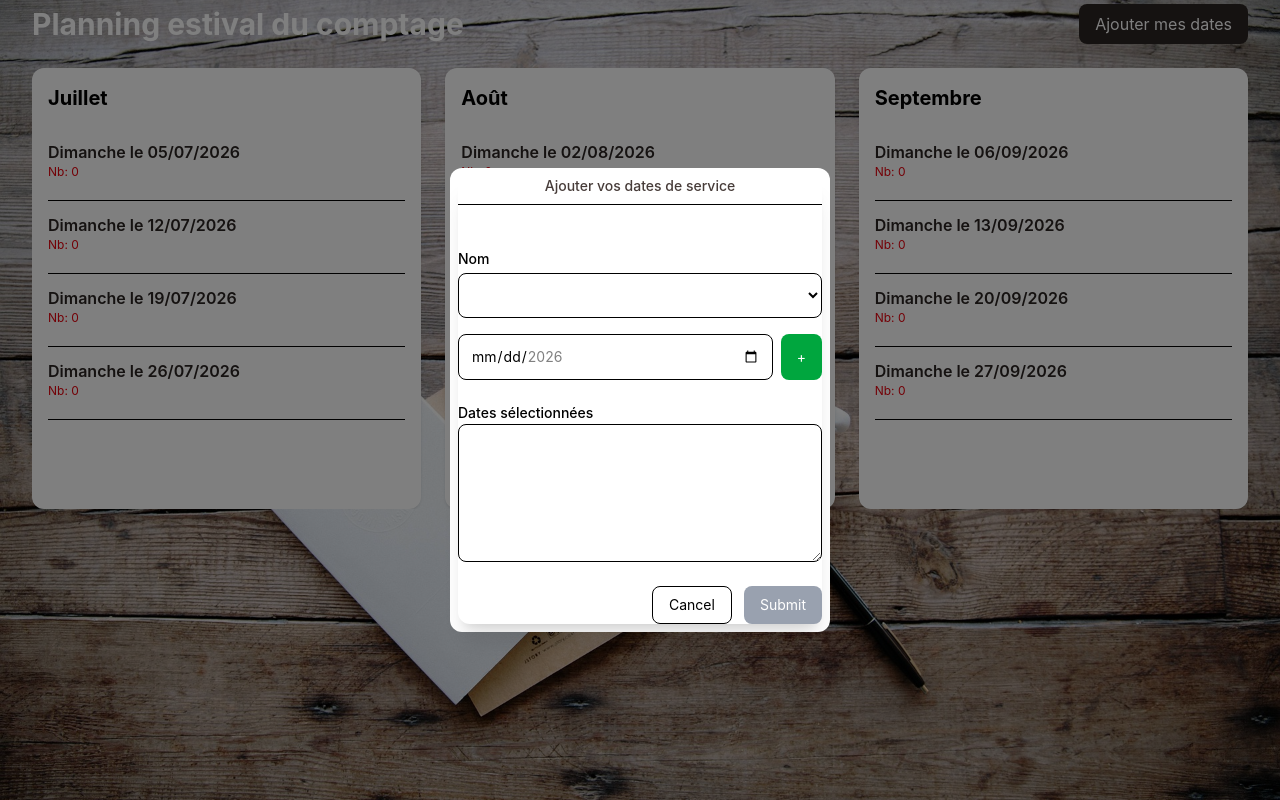
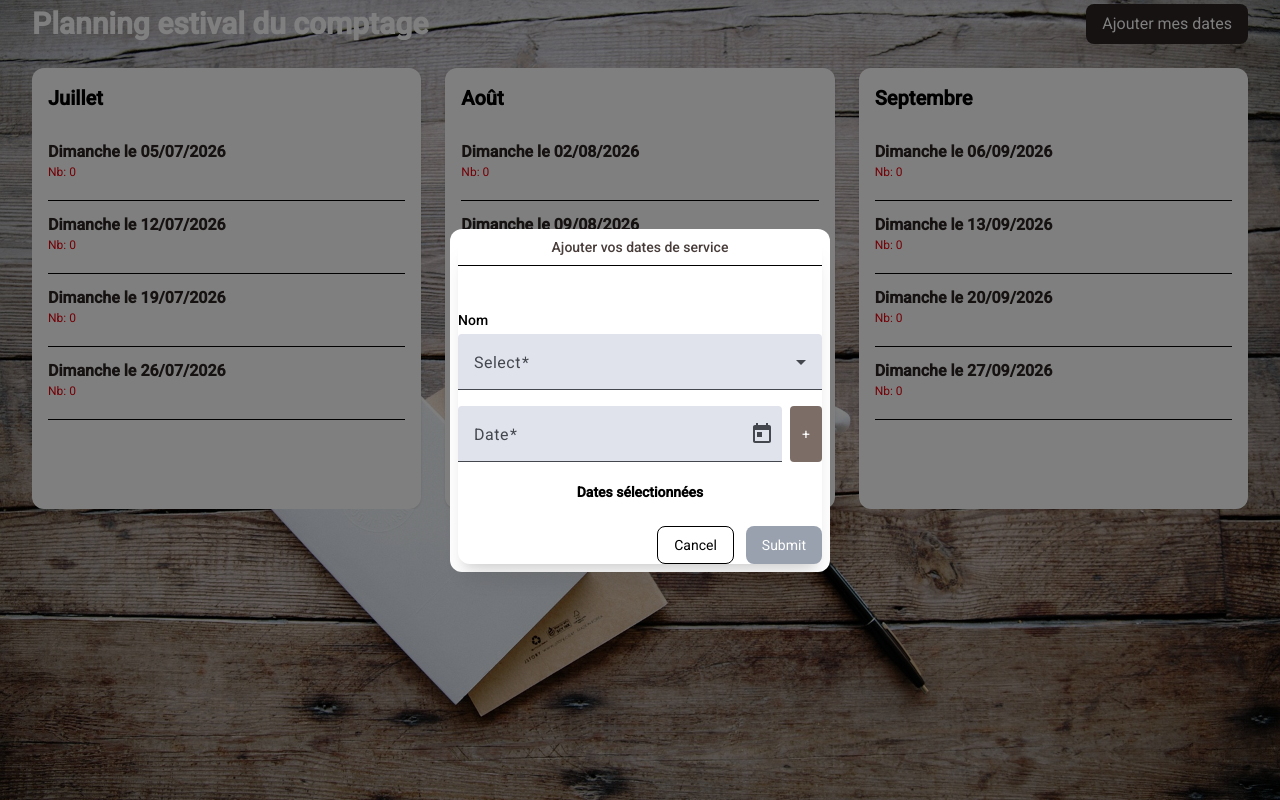
Before and after one commit to rueduweb/counting-planning, an Angular app: page /planning in a window 1280 px wide. Both pictures are taken after a click on the button "Ajouter mes dates". Built offline with nearby package versions, Linux system fonts and the light colour scheme.

Commit message:
design remake with angular material and tailwind

```diff
--- a/angular.json
+++ b/angular.json
@@ -54,6 +54,7 @@
               }
             ],
             "styles": [
+              "@angular/material/prebuilt-themes/azure-blue.css",
               "src/styles.scss"
             ],
             "scripts": []
@@ -113,6 +114,7 @@
               }
             ],
             "styles": [
+              "@angular/material/prebuilt-themes/azure-blue.css",
               "src/styles.scss"
             ],
             "scripts": []
--- a/package.json
+++ b/package.json
@@ -13,10 +13,12 @@
   "private": true,
   "dependencies": {
     "@angular/animations": "^19.1.0",
+    "@angular/cdk": "^19.2.19",
     "@angular/common": "^19.1.0",
     "@angular/compiler": "^19.1.0",
     "@angular/core": "^19.1.0",
     "@angular/forms": "^19.1.0",
+    "@angular/material": "^19.2.19",
     "@angular/platform-browser": "^19.1.0",
     "@angular/platform-browser-dynamic": "^19.1.0",
     "@angular/router": "^19.1.0",
--- a/src/app/app.config.ts
+++ b/src/app/app.config.ts
@@ -1,8 +1,20 @@
 import { ApplicationConfig, provideZoneChangeDetection } from '@angular/core';
 import { provideRouter } from '@angular/router';
+import { provideNativeDateAdapter } from '@angular/material/core'
+import { MAT_FORM_FIELD_DEFAULT_OPTIONS } from '@angular/material/form-field';
 
 import { routes } from './app.routes';
 
 export const appConfig: ApplicationConfig = {
-  providers: [provideZoneChangeDetection({ eventCoalescing: true }), provideRouter(routes)]
+  providers: [
+    provideZoneChangeDetection({ eventCoalescing: true }),
+    provideRouter(routes),
+    provideNativeDateAdapter(),
+    {
+      provide: MAT_FORM_FIELD_DEFAULT_OPTIONS,
+      useValue: {
+        subscriptSizing: 'dynamic'
+      }
+    }
+  ]
 };
--- a/src/app/core/constants/persons.constant.ts
+++ b/src/app/core/constants/persons.constant.ts
@@ -17,3 +17,24 @@ export const PERSON_NAMES: string[] = [
   'Jocelyne',
   'Marcelle'
 ]
+
+export const AVAILABLE_DATES: Date[] = [
+  // Juillet 2026
+  new Date(2026, 6, 5),
+  new Date(2026, 6, 12),
+  new Date(2026, 6, 19),
+  new Date(2026, 6, 26),
+
+  // Août 2026
+  new Date(2026, 7, 2),
+  new Date(2026, 7, 9),
+  new Date(2026, 7, 16),
+  new Date(2026, 7, 23),
+  new Date(2026, 7, 30),
+
+  // Septembre 2026
+  new Date(2026, 8, 6),
+  new Date(2026, 8, 13),
+  new Date(2026, 8, 20),
+  new Date(2026, 8, 27),
+];
--- a/src/app/feature-planning/planning-form/planning-form.component.html
+++ b/src/app/feature-planning/planning-form/planning-form.component.html
@@ -23,7 +23,7 @@
         Nom
       </label>
 
-      <select
+      <!-- <select
         formControlName="name"
         class="w-full border rounded-lg p-3"
       >
@@ -31,7 +31,17 @@
         @for(person of personNames(); track person){
           <option [value]="person">{{person}}</option>
         }
-      </select>
+      </select> -->
+
+      <mat-form-field class="w-full">
+        <mat-label>Select</mat-label>
+        <mat-select formControlName="name">
+          <mat-option selected></mat-option>
+           @for(person of personNames(); track person){
+            <mat-option [value]="person">{{person}}</mat-option>
+           }
+        </mat-select>
+      </mat-form-field>
 
     </div>
     @if(form.controls.name.touched && form.controls.name.invalid) {
@@ -49,23 +59,52 @@
 
     <div class="flex flex-col sm:flex-row gap-2">
 
-      <input
+      <!-- <input
         type="date"
         formControlName="date"
         [min]="minDate"
         [max]="maxDate"
         class="border rounded-lg p-3 flex-1"
-      />
+      /> -->
+
+      <mat-form-field class="w-full">
+
+        <mat-label>Date</mat-label>
+
+        <input
+            matInput
+            [matDatepickerFilter]="dateFilter"
+            [matDatepicker]="picker"
+            formControlName="date">
+
+        <mat-datepicker-toggle
+            matSuffix
+            [for]="picker">
+        </mat-datepicker-toggle>
+
+        <mat-datepicker #picker></mat-datepicker>
+
+      </mat-form-field>
 
       <button
         type="button"
         (click)="addDate()"
-        class="bg-green-600 text-white px-4 py-3 sm:w-auto rounded-lg"
+        class="bg-taupe-500 cursor-pointer text-white px-3 py-2 sm:w-auto rounded-sm"
         [disabled]="form.controls.date.touched &&
         form.controls.date.errors?.['notSunday']"
       >
         +
       </button>
+
+      <!-- <button
+        mat-raised-button
+        color="primary"
+        type="button"
+        [disabled]="form.controls.date.touched &&
+        form.controls.date.errors?.['notSunday']"
+        (click)="addDate()">
+        +
+      </button> -->
 
     </div>
     @if(form.controls.date.hasError('outOfRange')) {
@@ -86,7 +125,7 @@
   </div>
   <div class="mt-4">
 
-    <label class="text-sm font-medium">
+   <!--  <label class="text-sm font-medium">
       Dates sélectionnées
     </label>
 
@@ -96,7 +135,42 @@
       class="w-full flex justify-between items-center border rounded-lg px-3 py-2 text-sm"
       [value]="datesAsText()"
     >
-    </textarea>
+    </textarea> -->
+    <h2 class="text-sm font-bold mb-3 text-center">
+        Dates sélectionnées
+    </h2>
+
+    @for(date of selectedDates(); track date; let i = $index){
+
+        <div
+            class="flex items-center mb-4">
+
+            <div
+                class="flex-1 border bg-white py-2 px-3 text-sm font-small">
+
+                {{ date | date:'dd/MM/yyyy' }}
+
+            </div>
+
+            <!-- <button
+                type="button"
+                (click)="removeDate(i)"
+                class="ml-2 bg-red-600 cursor-pointer hover:bg-red-700 text-white text-sm w-10 h-10 rounded">
+
+                <mat-icon>close</mat-icon>
+
+            </button> -->
+
+            <button
+              mat-mini-fab
+              aria-label="supprimer cette date"
+              (click)="removeDate(i)">
+              <mat-icon>close</mat-icon>
+            </button>
+
+        </div>
+
+    }
 
   </div>
   <div class="flex flex-col sm:flex-row justify-end gap-3 mt-6 text-sm">
@@ -104,7 +178,7 @@
     <button
       type="button"
       (click)="cancel()"
-      class="w-full sm:w-auto border rounded-lg px-4 py-2"
+      class="w-full cursor-pointer sm:w-auto border rounded-lg px-4 py-2"
     >
       Cancel
     </button>
@@ -112,7 +186,7 @@
     <button
       type="submit"
       [disabled]="form.controls.name.invalid || selectedDates().length === 0"
-      class="w-full sm:w-auto bg-blue-600 text-white px-4 py-2 rounded-lg text-sm disabled:bg-gray-400"
+      class="w-full cursor-pointer sm:w-auto bg-green-600 text-white px-4 py-2 rounded-lg text-sm disabled:bg-gray-400"
     >
       Submit
     </button>
--- a/src/app/feature-planning/planning-form/planning-form.component.scss
+++ b/src/app/feature-planning/planning-form/planning-form.component.scss
@@ -0,0 +1,5 @@
+.icon-size {
+  font-size: 20px;
+  height: 20px;
+  width: 20px;
+}
--- a/src/app/feature-planning/planning-form/planning-form.component.ts
+++ b/src/app/feature-planning/planning-form/planning-form.component.ts
@@ -1,18 +1,38 @@
-import { Component, computed, inject, output, signal } from '@angular/core';
+import { ChangeDetectionStrategy, Component, computed, inject, output, signal } from '@angular/core';
 import {
   FormBuilder,
   ReactiveFormsModule,
   Validators
 } from '@angular/forms';
+import { MatFormFieldModule } from '@angular/material/form-field';
+import { MatInputModule } from '@angular/material/input';
+import { MatDatepickerModule } from '@angular/material/datepicker';
+import { MatNativeDateModule } from '@angular/material/core';
+import { MatButtonModule } from '@angular/material/button';
+import { MatIconModule } from '@angular/material/icon';
+import { MatSelectModule } from '@angular/material/select';
+import { CommonModule } from '@angular/common';
+
 import { PersonService } from '../../core/services/person.service';
-import { PERSON_NAMES } from '../../core/constants/persons.constant';
+import { AVAILABLE_DATES, PERSON_NAMES } from '../../core/constants/persons.constant';
 import { dateRangeValidator } from '../../shared/utils/date-range.validator';
 import { sundayValidator } from '../../shared/utils/day.validator';
 @Component({
   selector: 'app-planning-form',
-  imports: [ReactiveFormsModule],
+  imports: [
+    ReactiveFormsModule,
+    MatFormFieldModule,
+    MatInputModule,
+    MatDatepickerModule,
+    MatNativeDateModule,
+    MatButtonModule,
+    MatIconModule,
+    MatSelectModule,
+    CommonModule
+  ],
   templateUrl: './planning-form.component.html',
-  styleUrl: './planning-form.component.scss'
+  styleUrl: './planning-form.component.scss',
+  changeDetection: ChangeDetectionStrategy.OnPush
 })
 export class PlanningFormComponent {
 
@@ -23,6 +43,8 @@ export class PlanningFormComponent {
   private personService = inject(PersonService);
 
   readonly personNames = signal<string[]>(PERSON_NAMES);
+
+  readonly availableDates = signal<Date[]>(AVAILABLE_DATES);
 
   readonly selectedDates = signal<Date[]>([]);
 
@@ -36,6 +58,17 @@ export class PlanningFormComponent {
 
   readonly minDate = '2026-07-05';
   readonly maxDate = '2026-09-27';
+
+  // Utile pour afficher que les dates possibles dans le Mat Datepicker
+  dateFilter = (date: Date | null): boolean => {
+
+    if (!date) return false;
+
+    return this.availableDates().some(d =>
+      d.toDateString() === date.toDateString()
+    );
+
+  };
 
   readonly form = this.fb.group({
 
--- a/src/app/feature-planning/planning/planning.component.html
+++ b/src/app/feature-planning/planning/planning.component.html
@@ -71,7 +71,7 @@
 
                 @for(person of people; track person.id){
 
-                  <li class="text-gray-700 text-xs break-words list-disc">
+                  <li class="bg-taupe-100 flex justify-center text-gray-800 text-xs rounded-sm break-words">
                     {{ person.name }}
                   </li>
 
--- a/src/app/feature-planning/planning/planning.component.ts
+++ b/src/app/feature-planning/planning/planning.component.ts
@@ -1,4 +1,4 @@
-import { Component, computed, inject, signal } from '@angular/core';
+import { ChangeDetectionStrategy, Component, computed, inject, signal } from '@angular/core';
 import { CommonModule } from '@angular/common';
 import { PersonService } from '../../core/services/person.service';
 import { generateSundays } from '../../shared/utils/sunday-generator';
@@ -8,7 +8,8 @@ import { PlanningFormComponent } from '../planning-form/planning-form.component'
   selector: 'app-planning',
   imports: [CommonModule, PlanningFormComponent],
   templateUrl: './planning.component.html',
-  styleUrl: './planning.component.scss'
+  styleUrl: './planning.component.scss',
+  changeDetection: ChangeDetectionStrategy.OnPush
 })
 export class PlanningComponent {
 
--- a/src/index.html
+++ b/src/index.html
@@ -6,6 +6,8 @@
   <base href="/">
   <meta name="viewport" content="width=device-width, initial-scale=1">
   <link rel="icon" type="image/x-icon" href="favicon.ico">
+  <link href="https://fonts.googleapis.com/css2?family=Roboto:wght@300;400;500&display=swap" rel="stylesheet">
+  <link href="https://fonts.googleapis.com/icon?family=Material+Icons" rel="stylesheet">
 </head>
 <body>
   <app-root></app-root>
--- a/src/styles.scss
+++ b/src/styles.scss
@@ -9,3 +9,6 @@ body {
   background-size: cover;
   background-attachment: fixed;
 }
+
+html, body { height: 100%; }
+body { margin: 0; font-family: Roboto, "Helvetica Neue", sans-serif; }
```
Also changed, not shown: 1 other file (tests, documents, lock files or other folders).
